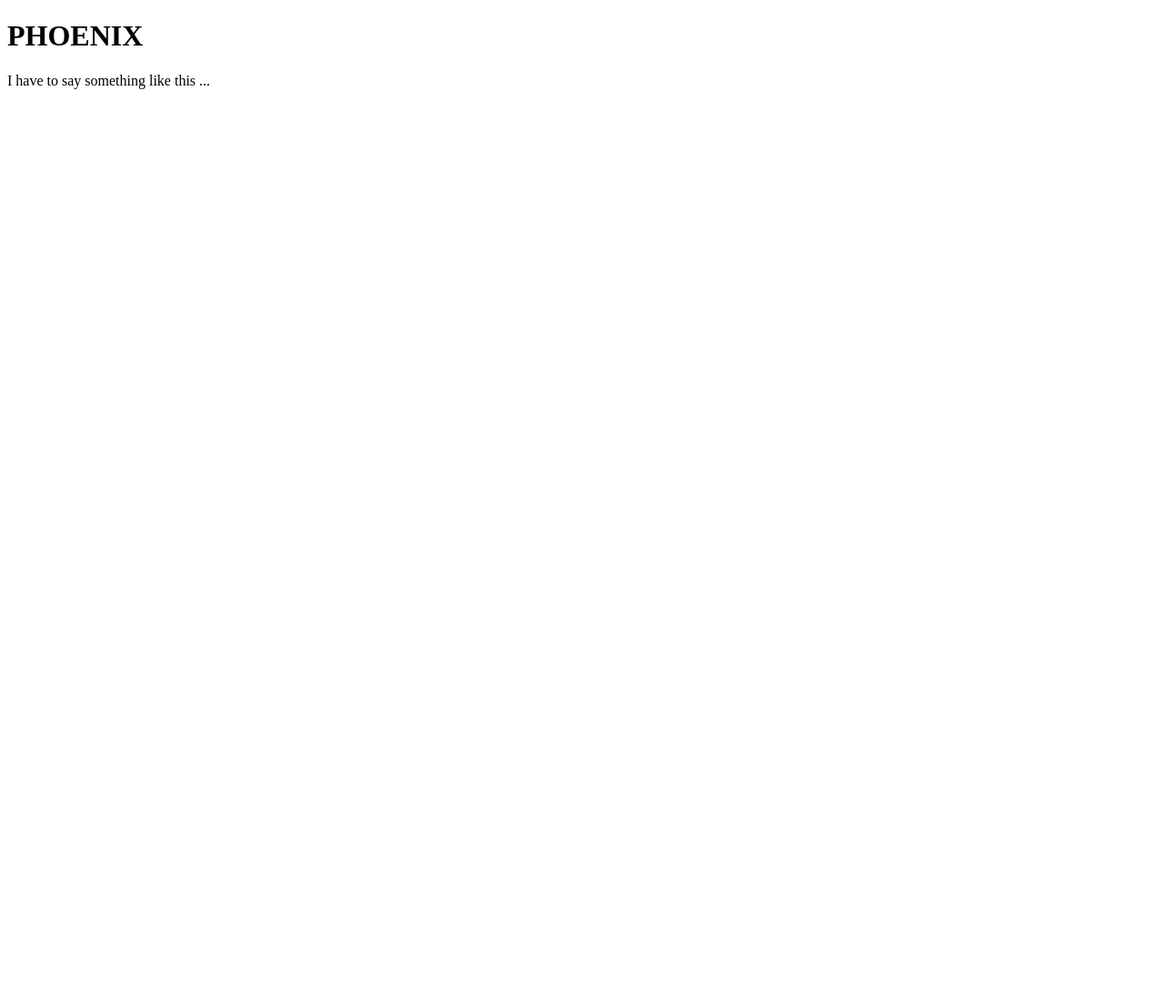
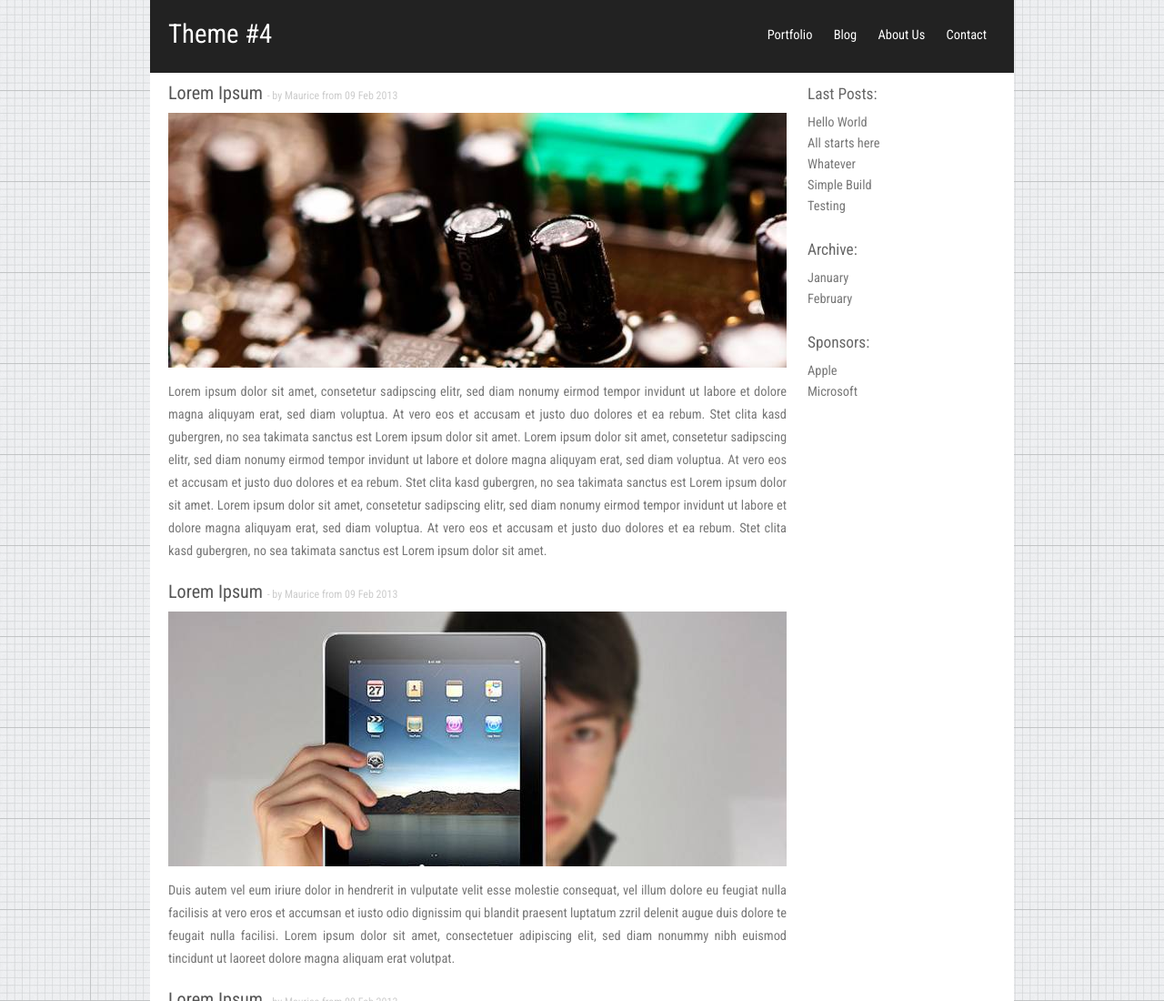
Before and after one commit to ali020514/web-project, a plain HTML site: page index.html in a window 1280 px wide. Shown: the top 1100 px of the page at 91% size. Before the commit the page ends 800 px from the top, so only its background shows below. Drawn offline with Linux system fonts and the light colour scheme.

Commit message:
提交网站全部文件

```diff
--- /dev/null
+++ b/css/style.css
@@ -0,0 +1,24 @@
+* { padding: 0; margin: 0; }
+body { background: #F5F5F5 url(../img/background.png); font-family: 'Roboto Condensed', sans-serif; font-size: .90em; padding: 0; margin: 0; }
+img { border: none;}
+a { color: #777; text-decoration: none;}
+a:hover { color: #555; text-decoration: none;}
+li { color: #036DA7; list-style-type: none; margin-bottom: 6px; }
+#wrap { margin: 0 auto; width: 950px; background: #fff; }
+#header { height: 80px; background: #222; margin: 0 0 10px 0;}
+#header a { color: #fff; text-decoration: none;}
+#header h1 {color: #fff; font-size: 2em; padding: 20px 0 0 20px; font-weight: 100;}
+#header h2 {color: #eee; font-size: 1.2em; padding: 0 0 0 20px; font-weight: 100;}
+#headerlinks {float: right; padding: 30px 20px 0 0;}
+#headerlinks a {color:#fff; padding: 0 10px;}
+#headerlinks a:hover {color:#fff;}
+#sidebar { width: 210px; float: right; background: #FFF; color: #666; margin-right: 20px; }
+#sidebar .box { margin-bottom: 10px; padding: 10px 3px; color: #666; }
+#sidebar h2 { font-size: 1.2em; font-weight: 100; padding: 3px; }
+#content { margin-left: 20px; margin-right: 250px; text-align: justify; color: #777; }
+#content h2 { color: #555; font-size: 1.4em; font-weight: 200;}
+#content p { margin: 10px 0 20px 0; line-height: 25px;}
+#footer { clear: both; color: #eee; background: #222; text-align: left; margin: 20px 0px 0px 0px; padding: 25px 20px; font-size: .9em; }
+#footer a { color : #ddd; text-decoration: none; }
+.post-span {color:#ccc; font-size:12px;}
+.post-img{margin-top:10px;}
--- a/index.html
+++ b/index.html
@@ -1,23 +1,75 @@
-<!doctype html>
-<html lang=''>
+<!DOCTYPE html>
+<html xmlns="http://www.w3.org/1999/xhtml">
 <head>
-	<meta charset="UTF-8" />
-		<meta http-equiv="X-UA-Compatible" content="IE=edge">
-		<meta name="viewport" content="width=device-width, initial-scale=1">
-		<title> CSS TEST </title>
-		<meta name="description" content="some practice for css " />
-		<meta name="keywords" content="thekakmi.com" />
-		<meta name="author" content="thekakmi" />
-
-		<!--[if IE]>
-  		<script src="http://html5shiv.googlecode.com/svn/trunk/html5.js"></script>
-		<![endif]-->
-
+	<title>Theme #4</title>
+	<meta http-equiv="Content-Language" content="German" />
+	<meta http-equiv="Content-Type" content="text/html; charset=UTF-8" />
+	<link rel="stylesheet" type="text/css" href="css/style.css" media="screen" />
+	<link href='http://fonts.googleapis.com/css?family=Roboto+Condensed' rel='stylesheet' type='text/css' />
 </head>
 <body>
+<div id="wrap">
+	<div id="header">
+		<div id="headerlinks">
+		<a href="#" title="Portfolio">Portfolio</a>
+		<a href="#" title="Blog">Blog</a>
+		<a href="#" title="About Us">About Us</a>
+		<a href="#" title="Contact">Contact</a>
+		</div>
+		<h1><a href="#">Theme #4</a></h1>
+	</div>
 
-	<h1>PHOENIX</h1>
-	<p>I have to say something like this ...</p>
+	<div id="sidebar">
+		<h2>Last Posts:</h2>
+		<div class="box">
+		<ul>
+		<li><a href="#">Hello World</a></li>
+		<li><a href="#">All starts here</a></li>
+		<li><a href="#">Whatever</a></li>
+		<li><a href="#">Simple Build</a></li>
+		<li><a href="#">Testing</a></li>
+		</ul>
+		</div>
 
+		<h2>Archive:</h2>
+		<div class="box">
+		<ul>
+		<li><a href="#">January</a></li>
+		<li><a href="#">February</a></li>
+		</ul>
+		</div>
+
+		<h2>Sponsors:</h2>
+		<div class="box">
+		<ul>
+		<li><a href="#">Apple</a></li>
+		<li><a href="#">Microsoft</a></li>
+		</ul>
+		</div>
+	</div>
+
+	<div id="content">
+		<h2>Lorem Ipsum <span class="post-span">- by Maurice from 09 Feb 2013</span></h2>
+		<img src="img/placeholder/technics-q-c-680-280-4.jpg" class="post-img" alt="Bild" />
+		<p>Lorem ipsum dolor sit amet, consetetur sadipscing elitr, sed diam nonumy eirmod tempor invidunt ut labore et dolore magna aliquyam erat, sed diam voluptua. At vero eos et accusam et justo duo dolores et ea rebum. Stet clita kasd gubergren, no sea takimata sanctus est Lorem ipsum dolor sit amet. Lorem ipsum dolor sit amet, consetetur sadipscing elitr, sed diam nonumy eirmod tempor invidunt ut labore et dolore magna aliquyam erat, sed diam voluptua. At vero eos et accusam et justo duo dolores et ea rebum. Stet clita kasd gubergren, no sea takimata sanctus est Lorem ipsum dolor sit amet. Lorem ipsum dolor sit amet, consetetur sadipscing elitr, sed diam nonumy eirmod tempor invidunt ut labore et dolore magna aliquyam erat, sed diam voluptua. At vero eos et accusam et justo duo dolores et ea rebum. Stet clita kasd gubergren, no sea takimata sanctus est Lorem ipsum dolor sit amet.</p>
+
+		<h2>Lorem Ipsum <span class="post-span">- by Maurice from 09 Feb 2013</span></h2>
+		<img src="img/placeholder/technics-q-c-680-280-1.jpg" class="post-img" alt="Bild" />
+		<p>Duis autem vel eum iriure dolor in hendrerit in vulputate velit esse molestie consequat, vel illum dolore eu feugiat nulla facilisis at vero eros et accumsan et iusto odio dignissim qui blandit praesent luptatum zzril delenit augue duis dolore te feugait nulla facilisi. Lorem ipsum dolor sit amet, consectetuer adipiscing elit, sed diam nonummy nibh euismod tincidunt ut laoreet dolore magna aliquam erat volutpat.</p>
+
+		<h2>Lorem Ipsum <span class="post-span">- by Maurice from 09 Feb 2013</span></h2>
+		<img src="img/placeholder/technics-q-c-680-280-8.jpg" class="post-img" alt="Bild" />
+		<p>Ut wisi enim ad minim veniam, quis nostrud exerci tation ullamcorper suscipit lobortis nisl ut aliquip ex ea commodo consequat. Duis autem vel eum iriure dolor in hendrerit in vulputate velit esse molestie consequat, vel illum dolore eu feugiat nulla facilisis at vero eros et accumsan et iusto odio dignissim qui blandit praesent luptatum zzril delenit augue duis dolore te feugait nulla facilisi.</p>
+	</div>
+
+	<div id="footer">
+		<div style="float: right;">
+		<a href="#" title="Contact Us"><img src="img/contact.gif" alt="Contact" /></a>
+		<a href="#" title="Sitemap"><img src="img/sitemap.gif" alt="Sitemap" /></a>
+		<a href="#" title="Rss Feed"><img src="img/rss.png" alt="Rss Feed" /></a>
+		</div>
+		Theme #4 &copy; 2013 | <!-- You can use it for practically any personal or commercial use so long as you keep our footer credit links intact. -->Theme by <a target="_blank" href="http://codingdev.de" title="CodingDev">CodingDev</a>
+	</div>
+</div>
 </body>
 </html>
```
Also changed, not shown: License.txt (added), img/background.png (added), img/contact.gif (added), img/placeholder/technics-q-c-680-280-1.jpg (added), img/placeholder/technics-q-c-680-280-4.jpg (added), img/placeholder/technics-q-c-680-280-8.jpg (added), img/rss.png (added), img/sitemap.gif (added).
